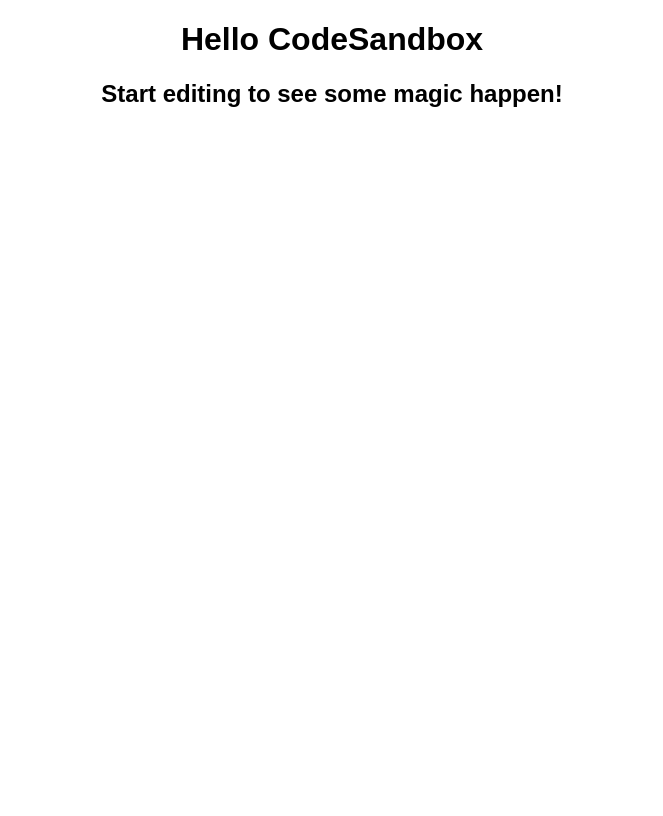
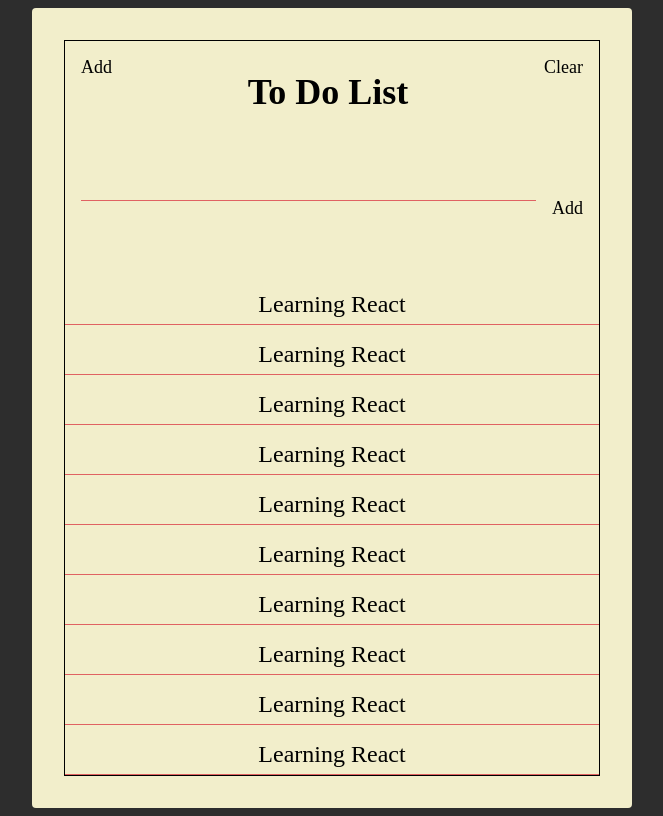
Before and after one commit to kurniawan26/reactjs-tutorial, a React (Create React App) app: page / in a window 1280 px wide. Shown: the whole page, without its empty margins (308-971 px from the left). Built offline with nearby package versions, Linux system fonts and the light colour scheme.

Commit message:
penambahan HTML & Styling

```diff
--- a/src/App.js
+++ b/src/App.js
@@ -3,9 +3,54 @@
 
 export default function App() {
   return (
-    <div className="App">
-      <h1>Hello CodeSandbox</h1>
-      <h2>Start editing to see some magic happen!</h2>
+    <div className="container">
+      <div className="frame">
+        <section className="header">
+          <button className="header-btn">Add</button>
+          <h1 className="header-title">To Do List</h1>
+          <button className="header-btn primary">Clear</button>
+        </section>
+
+        <section className="add">
+          <form className="add-form">
+            <input type="text" className="add-input" />
+            <button className="add-btn thirdty">Add</button>
+          </form>
+        </section>
+
+        <section className="todos">
+          <div className="todo">
+            <span className="todo-text">Learning React</span>
+          </div>
+          <div className="todo">
+            <span className="todo-text">Learning React</span>
+          </div>
+          <div className="todo">
+            <span className="todo-text">Learning React</span>
+          </div>
+          <div className="todo">
+            <span className="todo-text">Learning React</span>
+          </div>
+          <div className="todo">
+            <span className="todo-text">Learning React</span>
+          </div>
+          <div className="todo">
+            <span className="todo-text">Learning React</span>
+          </div>
+          <div className="todo">
+            <span className="todo-text">Learning React</span>
+          </div>
+          <div className="todo">
+            <span className="todo-text">Learning React</span>
+          </div>
+          <div className="todo">
+            <span className="todo-text">Learning React</span>
+          </div>
+          <div className="todo">
+            <span className="todo-text">Learning React</span>
+          </div>
+        </section>
+      </div>
     </div>
   );
 }
--- a/src/styles.css
+++ b/src/styles.css
@@ -1,4 +1,153 @@
-.App {
-  font-family: sans-serif;
+* {
+  box-sizing: border-box;
+}
+
+:root {
+  --primary: #e06262;
+  --secondary: #f2eecb;
+  --thirdty: #000000;
+}
+
+.primary {
+  color: var(--primary);
+}
+
+.secondary {
+  color: var(--secondary);
+}
+
+.thirdty {
+  color: var(--thirdty);
+}
+html {
+  font-size: 10px;
+}
+
+body {
+  display: flex;
+  justify-content: center;
+  align-content: center;
+  align-items: center;
+
+  background-color: #2d2d2d;
+  height: 100vh;
+}
+
+body .html {
+  margin: 0;
+  padding: 0;
+  font-family: -apple-system, BlinkMacSystemFont, "Segoe UI", Roboto, Oxygen,
+    Ubuntu, Cantarell, "Open Sans", "Helvetica Neue", sans-serif;
+}
+
+.container {
+  width: 600px;
+  height: 800px;
+  background-color: var(--secondary);
+  border-radius: 4px;
+
+  padding: 32px;
+}
+
+.frame {
+  border: 1px solid var(--thirdty);
+  height: 100%;
+
+  display: flex;
+  flex-direction: column;
+  justify-content: space-between;
+}
+
+.header {
+  display: flex;
+  align-items: flex-start;
+}
+
+.header-title {
+  flex: 1;
   text-align: center;
+  font-size: 3.6rem;
+  font-family: "Peddana", serif;
+  color: var(--thirdty);
 }
+
+.header-btn {
+  font-size: 1.8rem;
+  font-family: "Architects Daughter", cursive;
+  padding: 16px;
+  background: unset;
+  border: unset;
+  outline: unset;
+
+  color: var(--thirdty);
+
+  cursor: pointer;
+}
+
+.header-btn.primary:active {
+  text-shadow: 1px 1px 2px var(--primary);
+}
+
+.header-btn.thirdty:active {
+  text-shadow: 1px 1px 2px var(--thirdty);
+}
+
+.add {
+  padding: 16px;
+}
+
+.add-form {
+  display: flex;
+  align-items: flex-start;
+}
+
+.add-input {
+  background: unset;
+  border: unset;
+  padding: 0 64px;
+
+  flex: 1;
+  border-bottom: 1px solid var(--primary);
+  outline: unset;
+
+  font-family: "Peddana";
+  font-size: 16px;
+  text-transform: lowercase;
+}
+
+.add-btn {
+  font-size: 1.8rem;
+  font-family: "Architects";
+
+  padding: 16px;
+  padding-right: unset;
+  cursor: pointer;
+
+  background: unset;
+  border: unset;
+}
+
+.todos {
+  display: flex;
+  flex-direction: column;
+}
+
+.todo {
+  position: relative;
+
+  flex: 1 0 auto;
+  text-align: center;
+
+  min-height: 34px;
+  margin: 16px 0 0;
+  font-family: "Architects";
+  font-size: 24px;
+
+  border-bottom: 1px solid var(--primary);
+}
+
+.todo-text {
+  position: absolute;
+  left: 50%;
+  transform: translateX(-50%);
+}
```
Also changed, not shown: package.json (+3 -6 lines).
